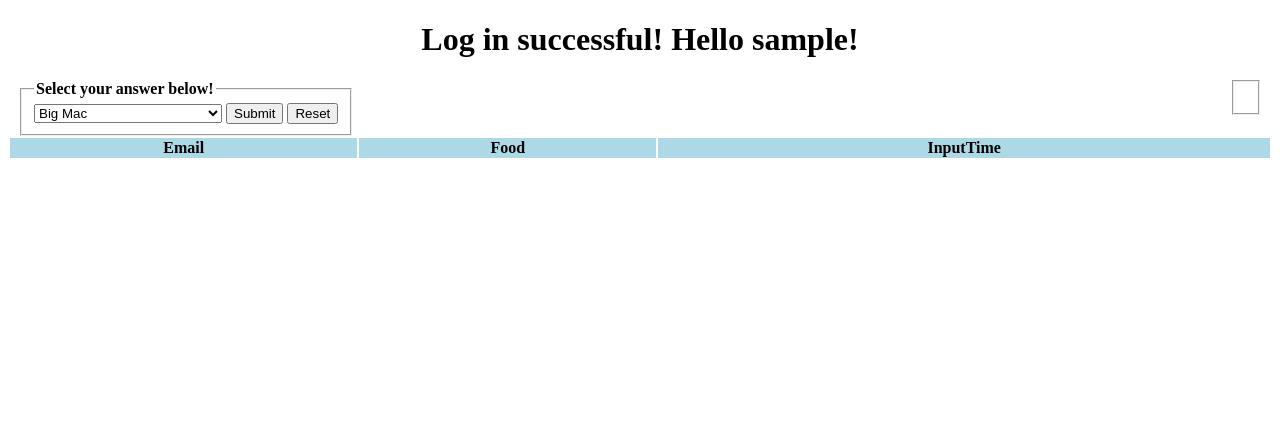
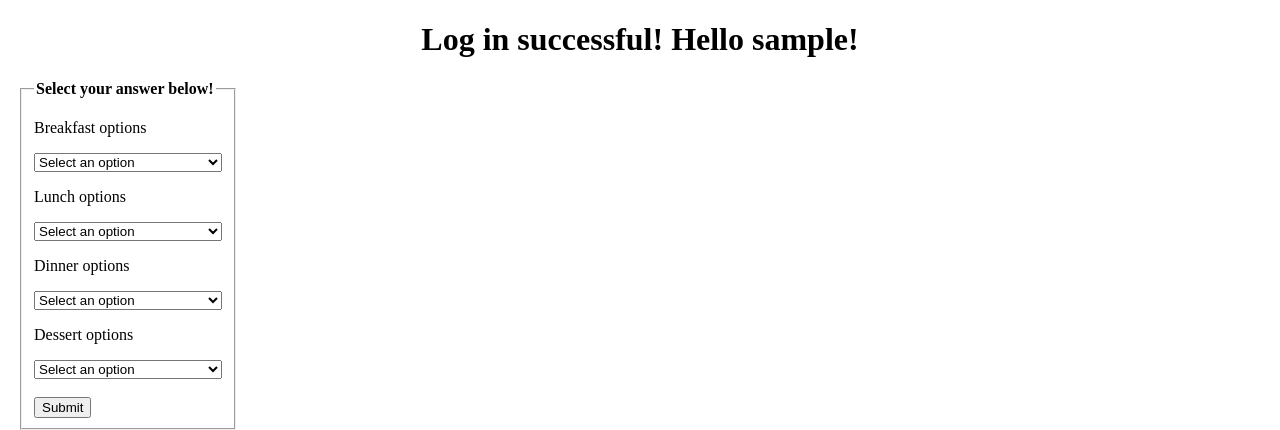
Before and after one commit to sambadeau/WebApps, a PHP site: page /main.php in a window 1280 px wide. Shown: the top 430 px of the page. Run offline with PHP 8.4, Linux system fonts and the light colour scheme; the visitor is signed in with stand-in values (Sample User, id 1); data comes from the database, SQL or seed files in the repository; lists and menus that the app fills with data are empty.

Commit message:
Updating in progress

```diff
--- a/calc.js
+++ b/calc.js
@@ -1,7 +1,5 @@
-function calculate() {
-	var getting = document.getElementById("food");
-	var whichfood = getting.options[getting.selectedIndex].value;
-	foodcal(whichfood);
+function calculate(a, b, c, d) {
+	foodcal(a);
 }
 
 function run(x) {
@@ -25,8 +23,11 @@ function swim(x) {
 	document.getElementById("result3").innerHTML = "You have to swim at a moderate pace for " + real + " minutes to burn off that item(s)";
 
 }
-function foodcal(food){
-	var a;
+function foodcal(a, b, c, d){
+	var bfast;
+	var lunch;
+	var dinner;
+	var dessert;
 	switch(food) {
 		case "Big Mac":
 			a = "563";
@@ -50,5 +51,14 @@ function foodcal(food){
 			document.getElementById("result1").innerHTML = "error";
 			document.getElementById("result2").innerHTML = "error";
 			document.getElementById("result3").innerHTML = "error";
+			document.getElementById("result4").innerHTML = "error";
+			document.getElementById("result5").innerHTML = "error";
+			document.getElementById("result6").innerHTML = "error";
+			document.getElementById("result7").innerHTML = "error";
+			document.getElementById("result8").innerHTML = "error";
+			document.getElementById("result9").innerHTML = "error";
+			document.getElementById("result10").innerHTML = "error";
+			document.getElementById("result11").innerHTML = "error";
+			document.getElementById("result12").innerHTML = "error";
 	}
 }
--- a/main.php
+++ b/main.php
@@ -8,6 +8,7 @@ session_start();
 <head>
 	<meta charset="utf-8" />
 	<title>Main Page</title>
+	<script   src="https://code.jquery.com/jquery-2.2.3.min.js"   integrity="sha256-a23g1Nt4dtEYOj7bR+vTu7+T8VP13humZFBJNIYoEJo="   crossorigin="anonymous"></script>
 	<link rel="stylesheet" type="text/css" href="style.css">
 </head>
 <script src="calc.js"></script>
@@ -20,26 +21,48 @@ session_start();
 	<fieldset>
 	<legend><strong>Select your answer below!</strong></legend>
 	<form name="myform" method="GET">
-			<select id="food" name="foodchoice" onclick="return false;">
+			<p>Breakfast options</p>
+			<select id="food1" name="foodchoice1">
+				<option name = "which" value="Select a option"> Select an option</option>
+				<option name = "which" value="Toast"> Toast</option>
+	 			<option name = "which" value="Bacon"> Bacon</option>
+	 			<option name = "which" value="Hard boiled egg"> Dave's Single from Wendy's</option>
+			</select>
+			<p>Lunch options</p>
+			<select id="food2" name="foodchoice2">
+				<option name = "which" value="Select a option"> Select an option</option>
 				<option name = "which" value="Big Mac"> Big Mac</option>
-	 			<option name = "which" value="Whooper"> Whooper</option>
-	 			<option name = "which" value="Dave's Single from Wendy's"> Dave's Single from Wendy's</option>
+				<option name = "which" value="Whooper"> Whooper</option>
+				<option name = "which" value="Dave's Single from Wendy's"> Dave's Single from Wendy's</option>
 			</select>
-			<input type="submit" name = "go" value="Submit" onclick="calculate();">
-			<input type="reset" value="Reset">
+			<p>Dinner options</p>
+			<select id="food3" name="foodchoice3">
+				<option name = "which" value="Select a option"> Select an option</option>
+				<option name = "which" value="Big Mac"> Big Mac</option>
+				<option name = "which" value="Whooper"> Whooper</option>
+				<option name = "which" value="Dave's Single from Wendy's"> Dave's Single from Wendy's</option>
+			</select>
+			<p>Dessert options</p>
+			<select id="food4" name="foodchoice4">
+				<option name = "which" value="Select a option"> Select an option</option>
+				<option name = "which" value="Cheesecake"> Big Mac</option>
+				<option name = "which" value="Key-Lime Pie"> Whooper</option>
+				<option name = "which" value="A Scoop of Vanilla Ice Cream"> Dave's Single from Wendy's</option>
+			</select>
+			<br><br>
+			<input type="submit" name = "go" value="Submit">
 	</form>
 	</fieldset>
 	</div>
-	<div class="right">
-
-	<fieldset>
-	<p id="result1"></p>
-	<p id="result2"></p>
-	<p id="result3"></p>
-	</fieldset>
-	</div>
+		<div class="right">
+		<?php
+		if(isset($_GET["go"])){
+			phpcalc($_GET["foodchoice1"], $_GET["foodchoice2"], $_GET["foodchoice3"], $_GET["foodchoice4"]);
+		}
+		?>
+		</div>
 </div>
-
+<br><br>
 <table style="width:100%">
 	<tbody>
 		<tr>
@@ -50,6 +73,18 @@ session_start();
 		<?php
 		$find = "SELECT * FROM fooduser";
 		$dbnow = connect_to_db( "hwangmn" );
+		function phpcalc($a, $b, $c, $d){
+			echo "
+			<fieldset>
+				<p id=\"result1\"></p>
+				<p id=\"result2\"></p>
+				<p id=\"result3\"></p>
+			</fieldset>";
+			echo "<script type=\"text/javascript\">
+					calculate(\"".$a."\",\"".$b."\",\"".$c."\",\"".$d."\");
+				  </script>";
+		}
+
 		function all($dbnow, $find) {
 			$counter = 1;
 			if ($r = perform_query($dbnow, $find)) {
@@ -78,16 +113,14 @@ session_start();
 				}
 			}
 		}
-		all($dbnow, $find);
 		if (isset($_GET["go"])){
 			//INSERT INTO `fooduser` VALUES ("wudh@bc.edu", "Big Mac", now());
 			$one = $_SESSION["user"];
 			$two = $_GET["foodchoice"];
 			$comm = "INSERT INTO fooduser VALUES (\"$one\",\"$two\", now());";
 			perform_query($dbnow, $comm);
-			echo "<script> window.location.assign(\"http://cscilab.bc.edu/~wudh/project/main.php\"); </script>";
-
 		}
+		all($dbnow, $find);
 		?>
 	</tbody>
 </table>
```
